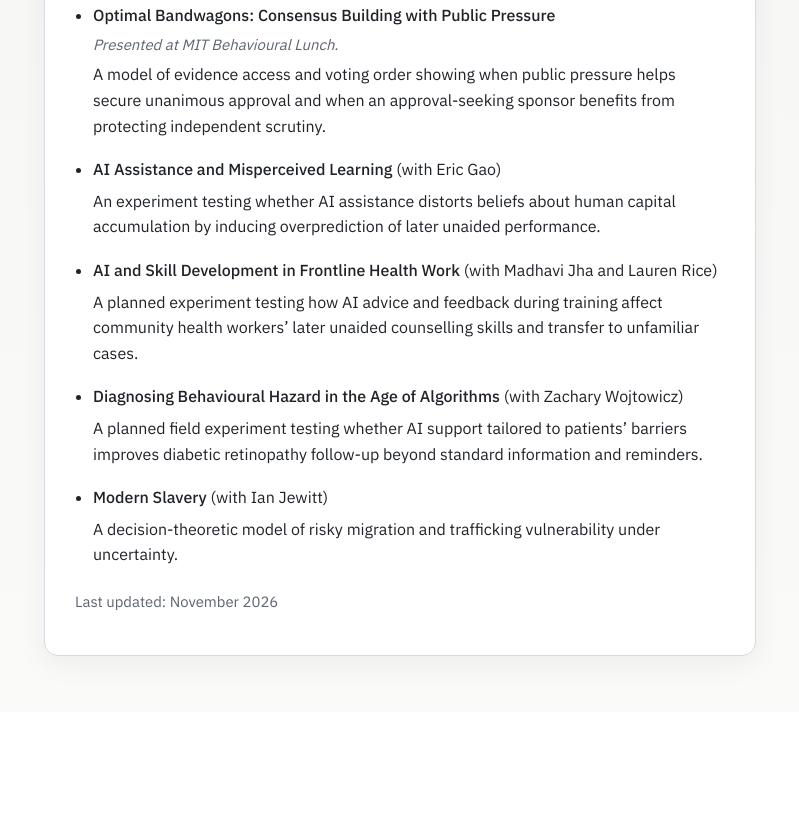
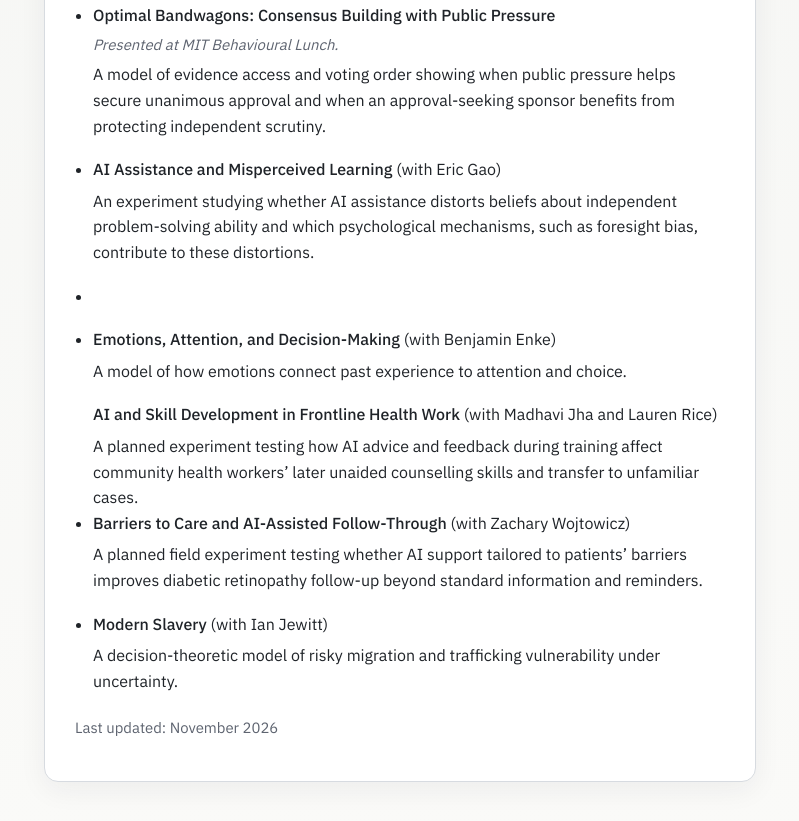
Before and after one commit to joauer-mit/joauer-mit.github.io, a plain HTML site: page index.html in a window 1280 px wide. Shown: the part 945-1766 px from the top of the page, without its empty margins (240-1039 px from the left). Before the commit the page ends 1657 px from the top, so only its background shows below. Drawn offline with Linux system fonts and the light colour scheme.

Commit message:
Update index.html

```diff
--- a/index.html
+++ b/index.html
@@ -223,7 +223,23 @@
           </li>
           <li>
             <span class="paper-title">AI Assistance and Misperceived Learning</span> (with Eric Gao)
-            <p class="paper-description">An experiment testing whether AI assistance distorts beliefs about human capital accumulation by inducing overprediction of later unaided performance.</p>
+            <p class="paper-description">An experiment studying whether AI assistance distorts beliefs about independent problem-solving ability and which psychological mechanisms, such as foresight bias, contribute to these distortions.</p>
+          </li>
+          <li>
+          <li>
+            <span class="paper-title">Emotions, Attention, and Decision-Making</span> (with Benjamin Enke)
+            <p class="paper-description">A model of how emotions connect past experience to attention and choice.</p>
+          </li>
+            <span class="paper-title">AI and Skill Development in Frontline Health Work</span> (with Madhavi Jha and Lauren Rice)
+            <p class="paper-description">A planned experiment testing how AI advice and feedback during training affect community health workers’ later unaided counselling skills and transfer to unfamiliar cases.</p>
+          </li>
+          <li>
+            <span class="paper-title">Barriers to Care and AI-Assisted Follow-Through</span> (with Zachary Wojtowicz)
+            <p class="paper-description">A planned field experiment testing whether AI support tailored to patients’ barriers improves diabetic retinopathy follow-up beyond standard information and reminders.</p>
+          </li>
+          <li>
+            <span class="paper-title">Modern Slavery</span> (with Ian Jewitt)
+            <p class="paper-description">A decision-theoretic model of risky migration and trafficking vulnerability under uncertainty.</p>
           </li>
           <!--
           <li>
@@ -231,18 +247,6 @@
             <p class="paper-description">A model of delayed commitment demand in which naive present-biased agents update from failed intentions, generating cross-environment cascades in sophistication and take-up.</p>
           </li>
           -->
-          <li>
-            <span class="paper-title">AI and Skill Development in Frontline Health Work</span> (with Madhavi Jha and Lauren Rice)
-            <p class="paper-description">A planned experiment testing how AI advice and feedback during training affect community health workers’ later unaided counselling skills and transfer to unfamiliar cases.</p>
-          </li>
-          <li>
-            <span class="paper-title">Diagnosing Behavioural Hazard in the Age of Algorithms</span> (with Zachary Wojtowicz)
-            <p class="paper-description">A planned field experiment testing whether AI support tailored to patients’ barriers improves diabetic retinopathy follow-up beyond standard information and reminders.</p>
-          </li>
-          <li>
-            <span class="paper-title">Modern Slavery</span> (with Ian Jewitt)
-            <p class="paper-description">A decision-theoretic model of risky migration and trafficking vulnerability under uncertainty.</p>
-          </li>
         </ul>
       </div>
 
```
